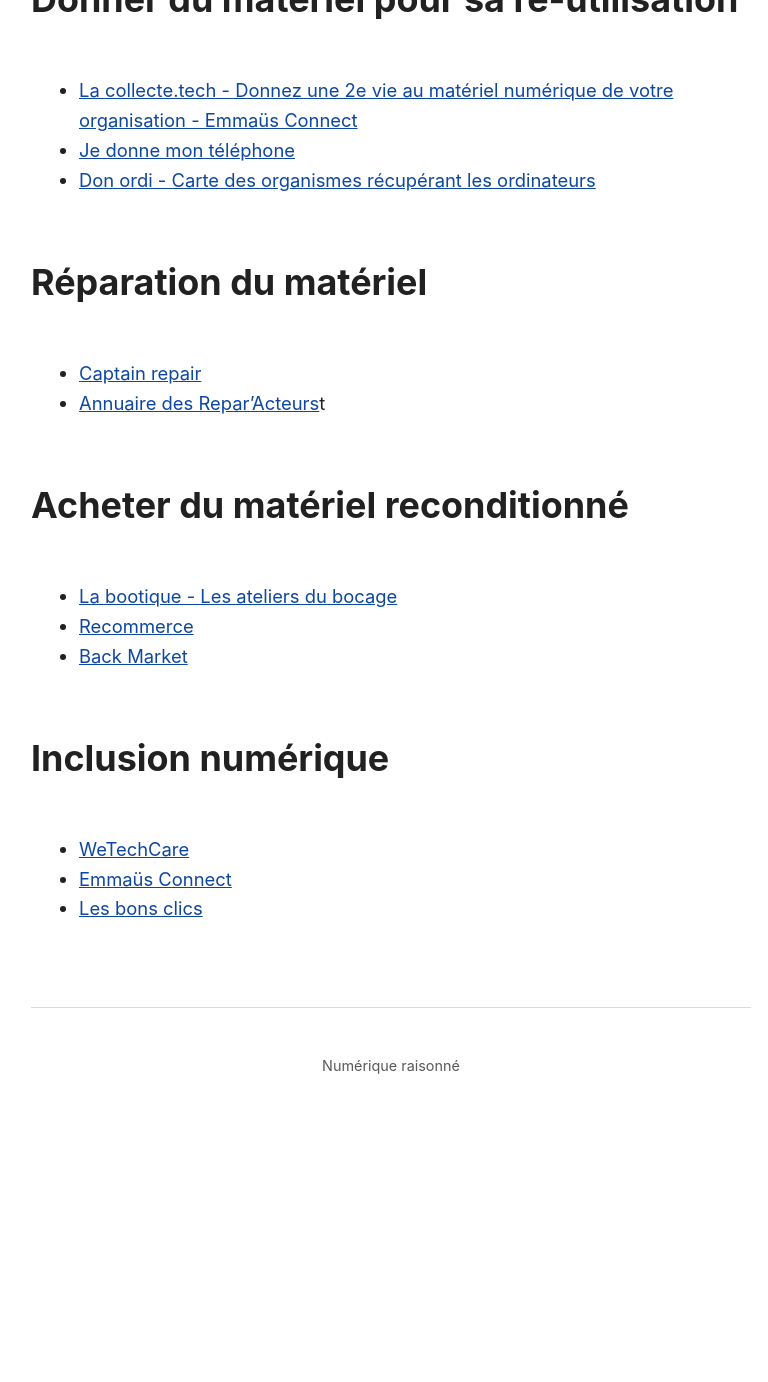
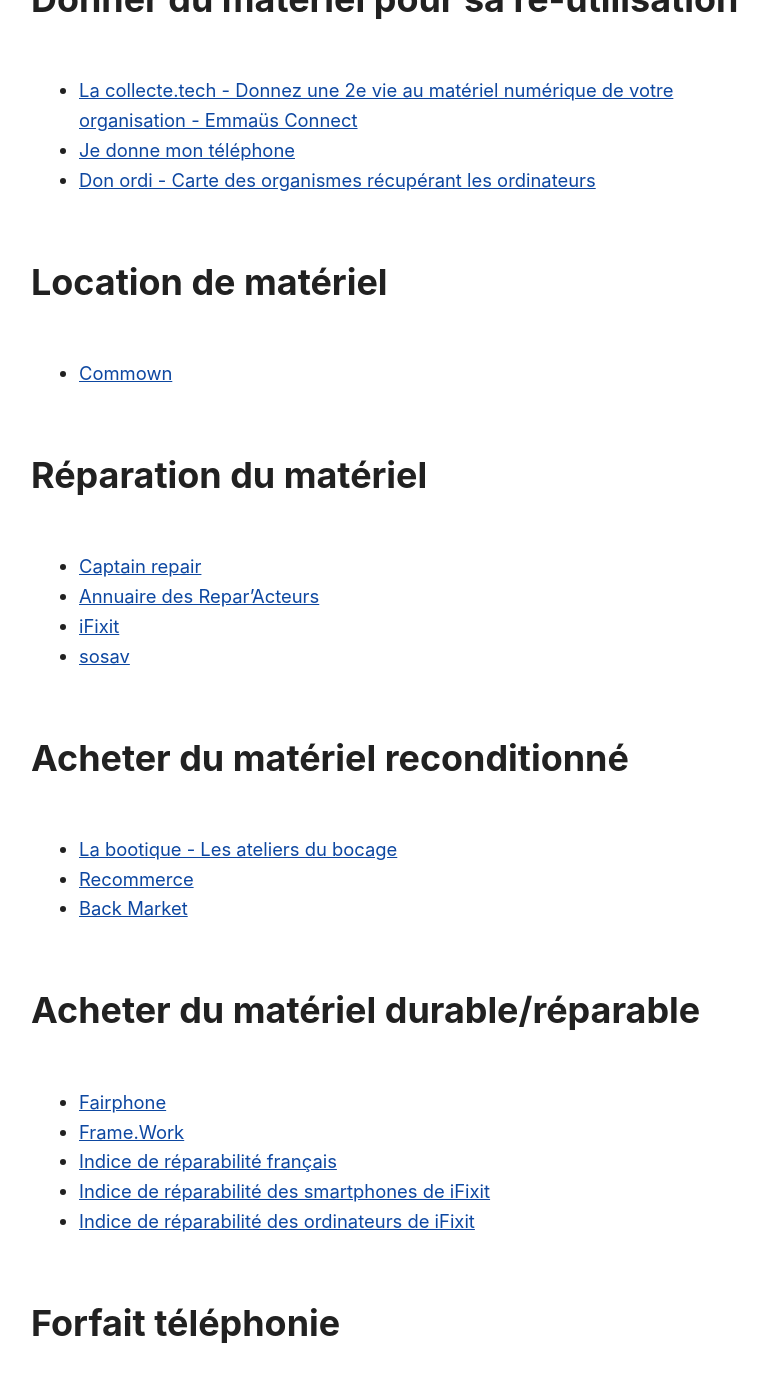
Before and after one commit to Slandais/slandais.github.io, a Jekyll site: the page built from pages/liensNumeriqueSolutions.md, in a window 1280 px wide and 1400 px high, scrolled down 3530 px. Shown: the top 1382 px of the window, without its empty margins (249-1017 px from the left). Built offline with Jekyll 4.4.1, drawn with Linux system fonts in a browser that asks for light colours; our own code applies the rules of GitHub Pages for plain Markdown files; before the commit the page ends 4646 px from its top, so only the background shows below that.

Commit message:
Update liensNumeriqueSolutions.md

```diff
--- a/pages/liensNumeriqueSolutions.md
+++ b/pages/liensNumeriqueSolutions.md
@@ -72,10 +72,16 @@
 * [Je donne mon téléphone](https://www.jedonnemontelephone.fr/)
 * [Don ordi - Carte des organismes récupérant les ordinateurs](http://donordi.fr/)
 
+## Location de matériel
+
+* [Commown](https://commown.coop/)
+
 ## Réparation du matériel
 
 * [Captain repair](https://www.captain-repair.com/)
-* [Annuaire des Repar'Acteurs](https://www.annuaire-reparation.fr/)t
+* [Annuaire des Repar'Acteurs](https://www.annuaire-reparation.fr/)
+* [iFixit](https://fr.ifixit.com/)
+* [sosav](https://www.sosav.fr/)
 
 ## Acheter du matériel reconditionné
 
@@ -83,6 +89,19 @@
 * [Recommerce](https://www.recommerce.com/)
 * [Back Market](https://www.backmarket.fr/)
 
+## Acheter du matériel durable/réparable
+
+* [Fairphone](https://www.fairphone.com/fr/)
+* [Frame.Work](https://frame.work/)
+* [Indice de réparabilité français](https://www.indicereparabilite.fr/)
+* [Indice de réparabilité des smartphones de iFixit](https://fr.ifixit.com/smartphone-repairability)
+* [Indice de réparabilité des ordinateurs de iFixit](https://fr.ifixit.com/laptop-repairability)
+
+
+## Forfait téléphonie
+
+* [Telecoop](https://telecoop.fr/)
+
 ## Inclusion numérique
 
 * [WeTechCare](https://wetechcare.org/)
```
